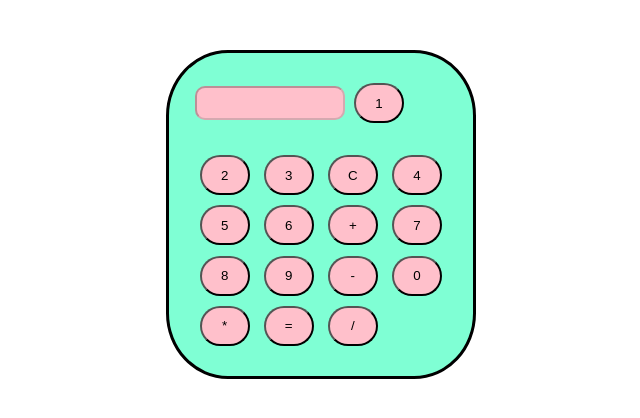
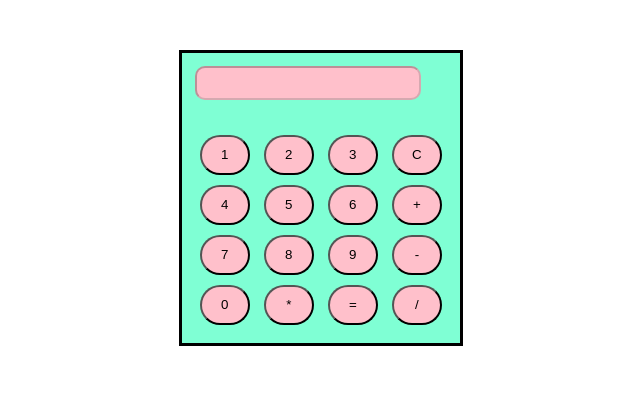
Before and after one commit to rizwanabi/javascript, a plain HTML site: page day12/task3.html in a window 1280 px wide. Shown: the whole page, without its empty margins (319-959 px from the left). Drawn offline with Linux system fonts and the light colour scheme.

Commit message:
task3.html

```diff
--- a/day12/task3.html
+++ b/day12/task3.html
@@ -8,11 +8,11 @@
 			/* display: flex;
 			justify-content: center; */
 	        width: 20%;
-	        padding: 2%;
+	        padding: 1%;
 			margin: 50px auto;
 	        border: 3px solid;
 			background-color: aquamarine;
-			border-radius: 20%;
+/* 			border-radius: 10%; */
 
         }
 
@@ -28,7 +28,7 @@
 
         #display
 		{
-	        width:50%;
+	        width:80%;
 	        height: 10px;
 	        margin-bottom: 30px;
 	        padding: 10px;
```
